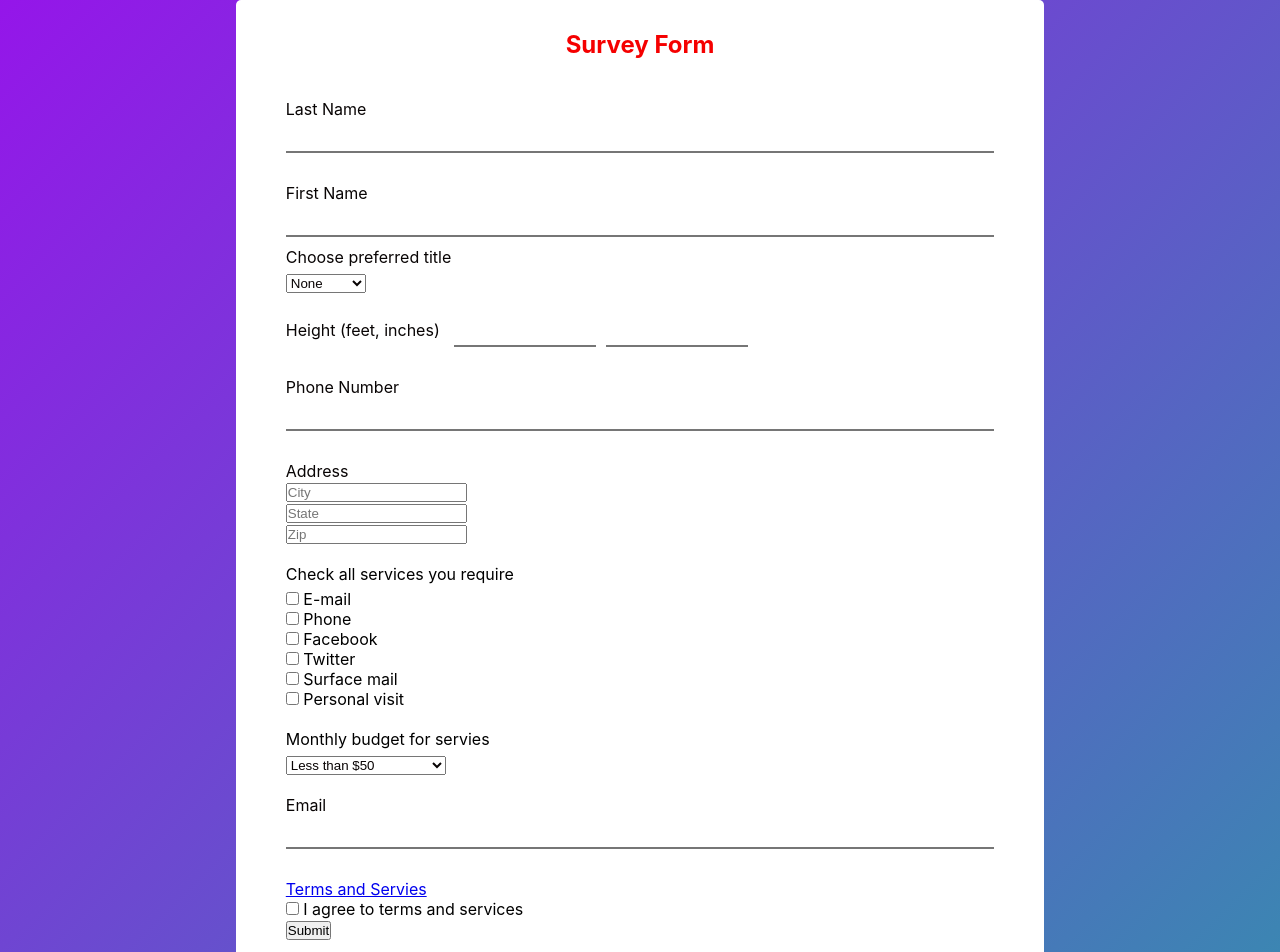
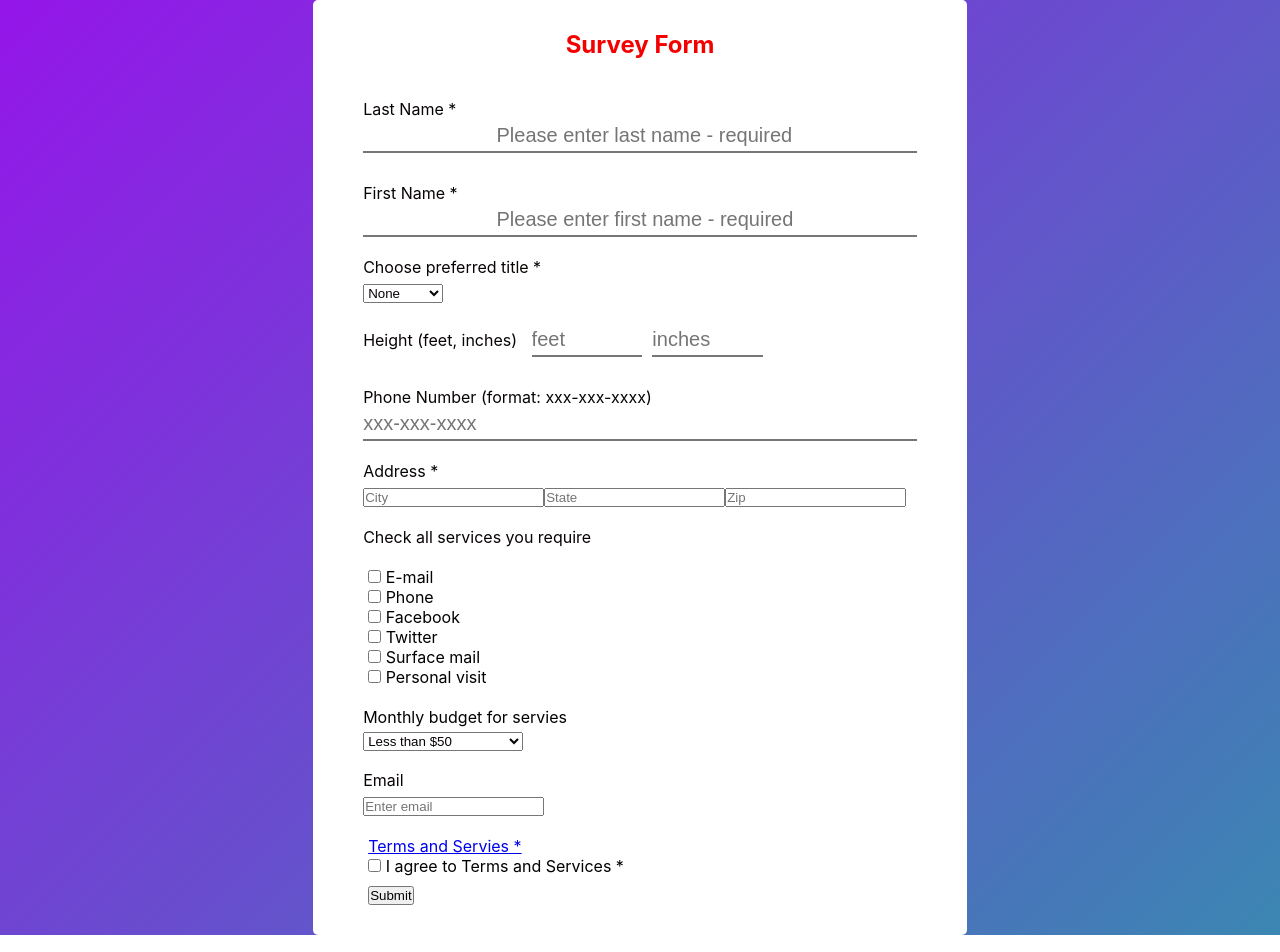
Before and after one commit to Mdavichick/csc642-form, a React (Create React App) app: page / in a window 1280 px wide. Shown: the top 952 px of the page. Built offline with nearby package versions, Linux system fonts and the light colour scheme.

Commit message:
Adding final CSS touches

```diff
--- a/src/App.css
+++ b/src/App.css
@@ -1,42 +1,3 @@
-/* .App {
-  text-align: center;
-}
-
-.App-logo {
-  height: 40vmin;
-  pointer-events: none;
-}
-
-@media (prefers-reduced-motion: no-preference) {
-  .App-logo {
-    animation: App-logo-spin infinite 20s linear;
-  }
-}
-
-.App-header {
-  background-color: #282c34;
-  min-height: 100vh;
-  display: flex;
-  flex-direction: column;
-  align-items: center;
-  justify-content: center;
-  font-size: calc(10px + 2vmin);
-  color: white;
-}
-
-.App-link {
-  color: #61dafb;
-}
-
-@keyframes App-logo-spin {
-  from {
-    transform: rotate(0deg);
-  }
-  to {
-    transform: rotate(360deg);
-  }
-} */
-
 *{
   margin: 0;
   padding: 0;
@@ -81,14 +42,28 @@
 
 .budget{
   margin: 20px;
-  margin-bottom: 5px;
+  margin-bottom: -15px;
 }
 .address{
+  margin-top: -10px;
   margin-bottom: -20px;
 }
 
+.address-entry{
+  margin-top: 25px;
+  margin-right: 20px;
+  margin-left: 20px;
+  /* margin: 20px; */
+}
+.address-entry-2{
+  /* margin-bottom:2000px; */
+  margin-right: 20px;
+  margin: 20px;
+  margin-top: -15px;
+}
+
 .checkBox{
-  margin-left: 20px;
+  margin-left: 25px;
 }
 .password{
   margin-bottom: 40px;
@@ -118,6 +93,7 @@
   margin-bottom: 10px;
 }
 .prefTitle{
+  margin-top: 10px;
   margin-bottom: 5px;
 }
 .error{
@@ -125,7 +101,11 @@
 }
 
 .terms{
-  margin-left: 20px;
+  margin-left: 25px;
+  margin-top: 10px;
+}
+.link{
+  margin-bottom: 10px
 }
 
 .submit{
--- a/src/components/SurveyForm.js
+++ b/src/components/SurveyForm.js
@@ -15,17 +15,18 @@ const SurveyForm = () => {
                 <form className ="form-wrapper">
                 <Form>
 
-
+                {/* Last and First Name  */}
                 <div className="lname">
-                        <label className="label">Last Name</label>
-                        <input className="input" type="text"/>
+                        <label className="label">Last Name *</label>
+                        <input className="input" placeholder="                        Please enter last name - required" type="text" required/>
                 </div>
                     <div className="fname">
-                        <label className="label">First Name</label>
-                        <input className="input" type="text"/>
+                        <label className="label">First Name *</label>
+                        <input className="input" placeholder="                        Please enter first name - required" type="text" required/>
 
-                <div className = "prefTitle"> Choose preferred title </div>
-                <Form.Select aria-label="Default select example">
+                {/* Preffered Title */}
+                <div className = "prefTitle"> Choose preferred title *</div>
+                <Form.Select aria-label="Default select example" required>
                 <option value="none">None</option>
                 <option value="student">Student</option>
                 <option value="professor">Professor</option>
@@ -34,32 +35,34 @@ const SurveyForm = () => {
                 </Form.Select>
                 </div>
 
+                {/* Height */}
                 <div className="height">
                         <label className="label">Height (feet, inches) </label>
-                        <input className="input-2 feet" type="number"/>
-                        <input className="input-2 inches" type="number"/>
+                        <input className="input-2 feet" type="number" min="0" max="10" id ="feet" placeholder="feet"/>
+                        <input className="input-2 inches" type="number" min="0" max="11" id="inches" placeholder="inches"/>
                 </div>
 
+                {/* Phone Number */}
                 <div className="phone">
-                        <label className="label">Phone Number</label>
-                        <input className="input" type="number"/>
+                        <label className="label">Phone Number (format: xxx-xxx-xxxx)</label>
+                        <input className="input" placeholder="xxx-xxx-xxxx" type="phone" pattern="[0-9]{3}-[0-9]{3}-[0-9]{4}"/>
+                        {/* <br><br><small>Format: 123-45-678</small></br></br> */}
                 </div>
 
                 {/* Address Validation */}
-                <div className="address">Address</div>
-                <Row className="lname">
+                <div className="address">Address *</div>
+                <Row className="address-entry">
                     <Col xs={10}>
                     <Form.Control placeholder="City" />
-                    </Col>
-                    <Col>
+
                     <Form.Control placeholder="State" />
-                    </Col>
-                    <Col>
+
                     <Form.Control placeholder="Zip" />
                     </Col>
                 </Row>
 
-                <div className="budget">Check all services you require</div>
+                {/* Services Request */}
+                <div className="fname">Check all services you require</div>
                 <Form>
                 {['E-mail','Phone','Facebook','Twitter','Surface mail', 'Personal visit'].map((type) => (
                     <div key={`default-${type}`} className="checkBox">
@@ -73,23 +76,29 @@ const SurveyForm = () => {
                 ))}
                 </Form>
 
+                {/* Monthly Budget Services */}
                 <div className = "budget"> Monthly budget for servies </div>
-                <Form.Select aria-label="Default select example" className = "checkBox">
+                <Form.Select aria-label="Default select example" className = "budget">
                 <option value="none">Less than $50</option>
                 <option value="student">Between $50 and $100</option>
                 <option value="professor">Above $100</option>
                 </Form.Select>
 
+                {/* Email */}
                 <div className="email">
                         <label className="label">Email</label>
-                        <input className="input" type="email"/>
                 </div>
 
+                <Row className="address-entry-2">
+                <input className="address-entry-2" type="email" class="form-control" id="exampleInputEmail1" aria-describedby="emailHelp" placeholder="Enter email" required></input>
+                </Row>
+
+                {/* Terms and Servies */}
                 <Form.Group className="terms" controlId="formBasicCheckbox">
-                <a href="https://www.w3schools.com/">Terms and Servies</a>
-                <Form.Check type="checkbox" label=" I agree to terms and services" a href="https://www.w3schools.com/" />
+                <a className="link" href="https://policies.google.com/terms?hl=en-US">Terms and Servies *</a>
+                <Form.Check type="checkbox" label=" I agree to Terms and Services *"/>
                 </Form.Group>
-                <Button className="terms" variant="primary" type="submit">
+                <Button className="terms" variant="primary" type="submit"  >
                     Submit
                 </Button>
 
@@ -101,4 +110,20 @@ const SurveyForm = () => {
     )
 }
 
+// function phonenumber(inputtxt)
+// {
+//   var phoneno = /^\d{10}$/;
+//   if(inputtxt.value.match(phoneno))
+//   {
+//       return true;
+//   }
+//   else
+//   {
+//      alert("Not a valid Phone Number");
+//      return false;
+//   }
+// }
+
+
+
 export default SurveyForm;
```
